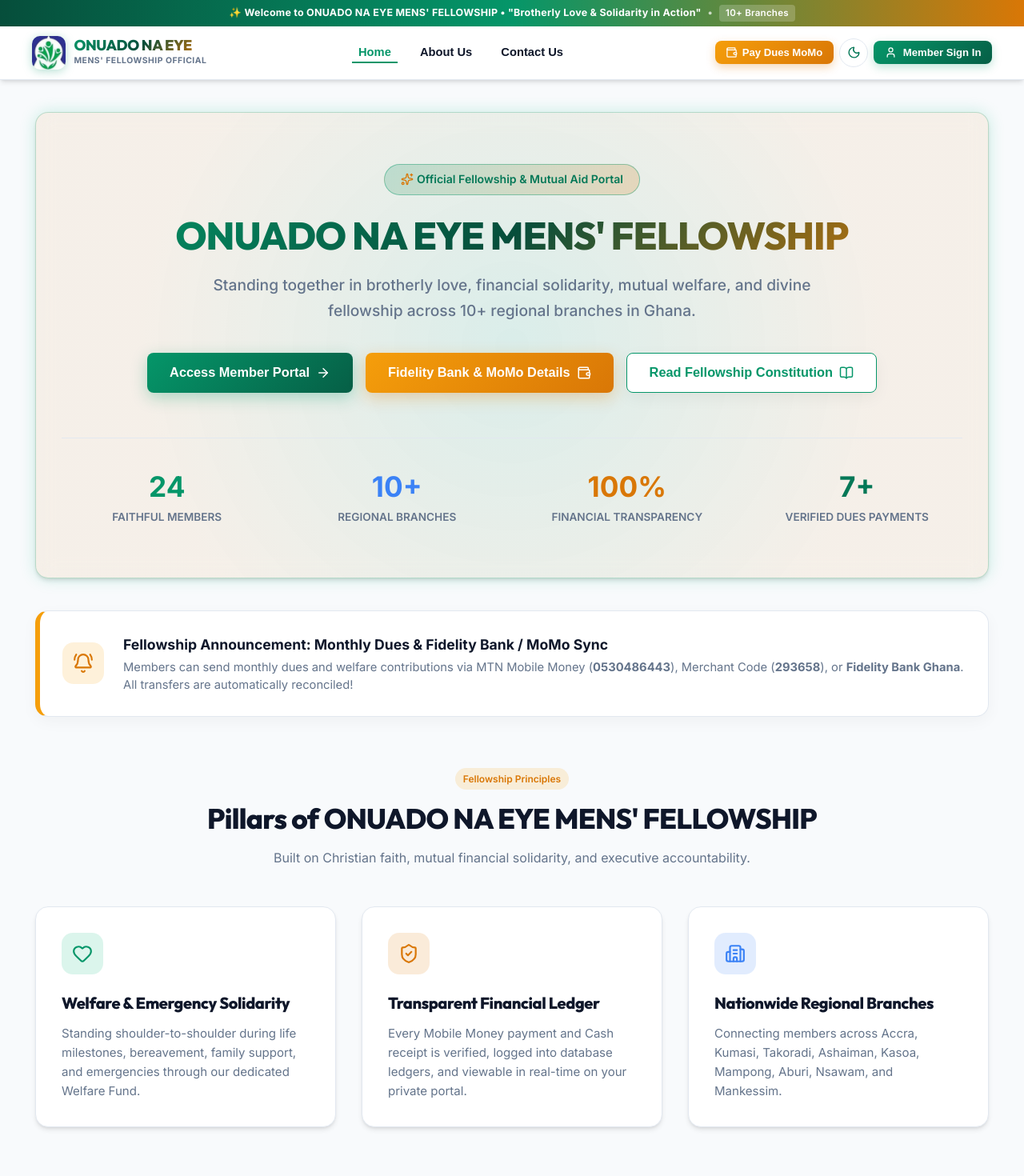
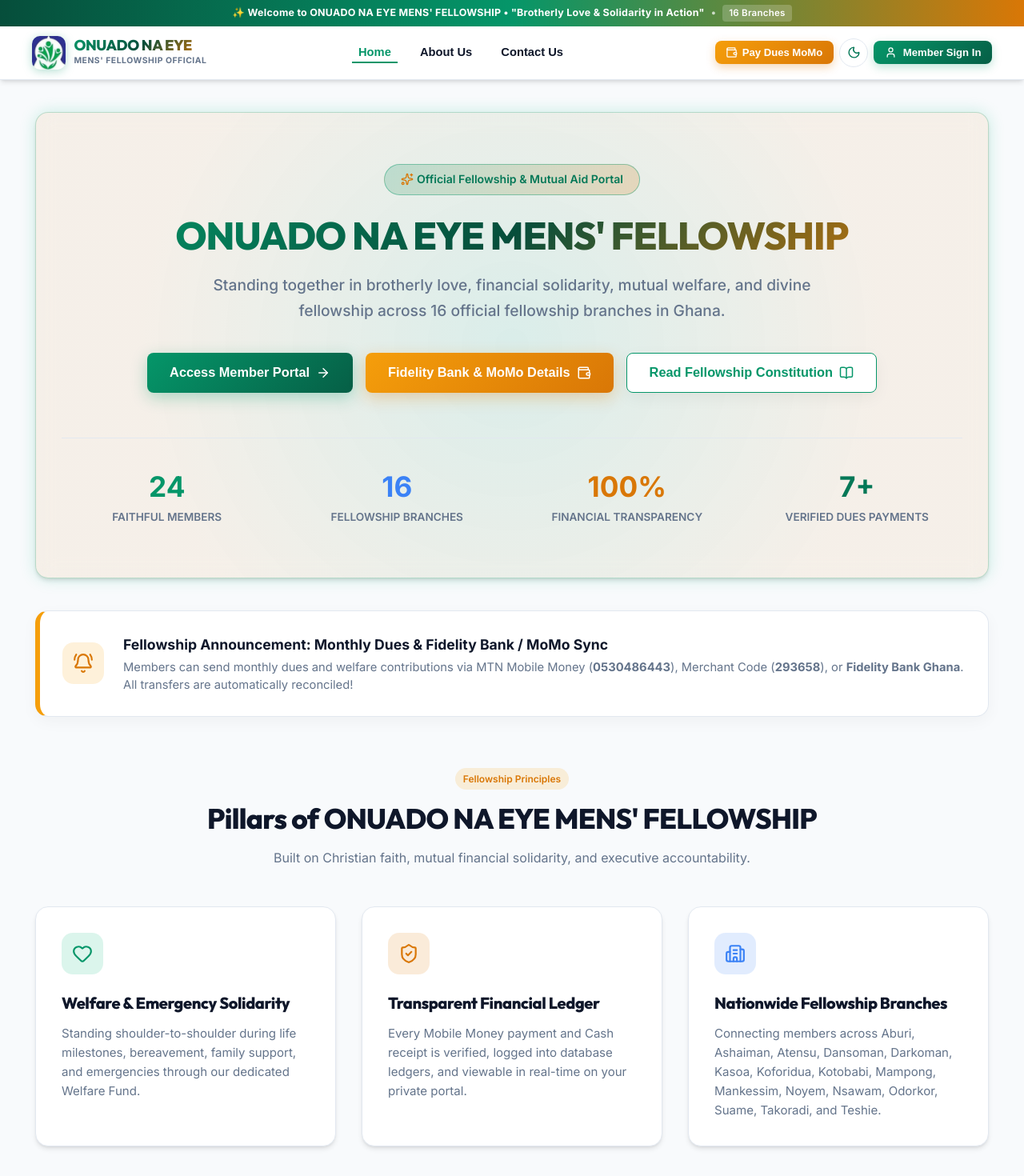
Before and after one commit to dans123456/onuado-na-ye, a React (Vite) app: page / in a window 1280 px wide. Shown: the top 1470 px of the page at 80% size. Built offline with nearby package versions, Linux system fonts and the light colour scheme.

Commit message:
Remove regional text and update to 16 official fellowship branches

```diff
--- a/src/components/Navbar.jsx
+++ b/src/components/Navbar.jsx
@@ -49,7 +49,7 @@ export default function Navbar({ activePage, setActivePage, currentUser, setCurr
       <div style={{ background: 'linear-gradient(90deg, #064e3b, #059669, #d97706)', color: '#ffffff', fontSize: '0.78rem', padding: '0.35rem 1rem', textAlign: 'center', fontWeight: 600, letterSpacing: '0.02em', display: 'flex', alignItems: 'center', justifyContent: 'center', gap: '0.5rem', flexWrap: 'nowrap', overflow: 'hidden' }}>
         <span>✨ <strong>{announcementText}</strong></span>
         <span className="top-ticker-subtitle" style={{ opacity: 0.7 }}>•</span>
-        <span className="top-ticker-subtitle" style={{ background: 'rgba(255,255,255,0.2)', padding: '0.1rem 0.5rem', borderRadius: '4px', fontSize: '0.72rem' }}>10+ Branches</span>
+        <span className="top-ticker-subtitle" style={{ background: 'rgba(255,255,255,0.2)', padding: '0.1rem 0.5rem', borderRadius: '4px', fontSize: '0.72rem' }}>16 Branches</span>
       </div>
 
       <div style={{ maxWidth: '1240px', margin: '0 auto', padding: '0.75rem 1.25rem', display: 'flex', alignItems: 'center', justifyContent: 'space-between', gap: '1rem' }}>
--- a/src/pages/AdminPage.jsx
+++ b/src/pages/AdminPage.jsx
@@ -253,11 +253,11 @@ export default function AdminPage({ currentUser, members, contributions, setCont
         </div>
 
         <div className="glass-card" style={{ padding: '1.25rem', borderLeft: '4px solid #d97706' }}>
-          <div style={{ fontSize: '0.75rem', color: 'var(--text-muted)', textTransform: 'uppercase', fontWeight: 700 }}>Active Regional Branches</div>
+          <div style={{ fontSize: '0.75rem', color: 'var(--text-muted)', textTransform: 'uppercase', fontWeight: 700 }}>Active Fellowship Branches</div>
           <div style={{ fontSize: '1.8rem', fontWeight: 900, color: '#d97706', marginTop: '0.2rem' }}>
             {new Set(members.map(m => m.branch || 'Takoradi')).size} Branches
           </div>
-          <div style={{ fontSize: '0.75rem', color: 'var(--text-muted)', marginTop: '0.2rem' }}>Takoradi, Mankessim, Mampong, Ashaiman, Accra...</div>
+          <div style={{ fontSize: '0.75rem', color: 'var(--text-muted)', marginTop: '0.2rem' }}>Aburi, Ashaiman, Atensu, Dansoman, Darkoman, Kasoa...</div>
         </div>
 
         <div className="glass-card" style={{ padding: '1.25rem', borderLeft: '4px solid #3b82f6' }}>
--- a/src/pages/HomePage.jsx
+++ b/src/pages/HomePage.jsx
@@ -20,7 +20,7 @@ export default function HomePage({ setActivePage, membersCount, contributionsCou
         </h1>
 
         <p style={{ fontSize: '1.2rem', color: 'var(--text-muted)', maxWidth: '780px', margin: '0 auto 2.25rem auto', lineHeight: 1.65, fontWeight: 500 }}>
-          Standing together in brotherly love, financial solidarity, mutual welfare, and divine fellowship across 10+ regional branches in Ghana.
+          Standing together in brotherly love, financial solidarity, mutual welfare, and divine fellowship across 16 official fellowship branches in Ghana.
         </p>
 
         <div style={{ display: 'flex', gap: '1rem', justifyContent: 'center', flexWrap: 'wrap' }}>
@@ -42,8 +42,8 @@ export default function HomePage({ setActivePage, membersCount, contributionsCou
             <div style={{ fontSize: '0.85rem', color: 'var(--text-muted)', fontWeight: 600, textTransform: 'uppercase' }}>Faithful Members</div>
           </div>
           <div style={{ textAlign: 'center' }}>
-            <div style={{ fontSize: '2.2rem', fontWeight: 900, color: '#3b82f6' }}>10+</div>
-            <div style={{ fontSize: '0.85rem', color: 'var(--text-muted)', fontWeight: 600, textTransform: 'uppercase' }}>Regional Branches</div>
+            <div style={{ fontSize: '2.2rem', fontWeight: 900, color: '#3b82f6' }}>16</div>
+            <div style={{ fontSize: '0.85rem', color: 'var(--text-muted)', fontWeight: 600, textTransform: 'uppercase' }}>Fellowship Branches</div>
           </div>
           <div style={{ textAlign: 'center' }}>
             <div style={{ fontSize: '2.2rem', fontWeight: 900, color: 'var(--accent-600)' }}>100%</div>
@@ -105,9 +105,9 @@ export default function HomePage({ setActivePage, membersCount, contributionsCou
             <div style={{ width: '52px', height: '52px', borderRadius: '14px', background: 'rgba(59, 130, 246, 0.15)', display: 'flex', alignItems: 'center', justifyContent: 'center', color: '#3b82f6', marginBottom: '1.25rem' }}>
               <Building2 size={26} />
             </div>
-            <h3 style={{ fontSize: '1.25rem', fontWeight: 800, marginBottom: '0.6rem' }}>Nationwide Regional Branches</h3>
+            <h3 style={{ fontSize: '1.25rem', fontWeight: 800, marginBottom: '0.6rem' }}>Nationwide Fellowship Branches</h3>
             <p style={{ color: 'var(--text-muted)', fontSize: '0.94rem', lineHeight: 1.6 }}>
-              Connecting members across Accra, Kumasi, Takoradi, Ashaiman, Kasoa, Mampong, Aburi, Nsawam, and Mankessim.
+              Connecting members across Aburi, Ashaiman, Atensu, Dansoman, Darkoman, Kasoa, Koforidua, Kotobabi, Mampong, Mankessim, Noyem, Nsawam, Odorkor, Suame, Takoradi, and Teshie.
             </p>
           </div>
 
```
Also changed, not shown: 1 other file (tests, documents, lock files or other folders).
